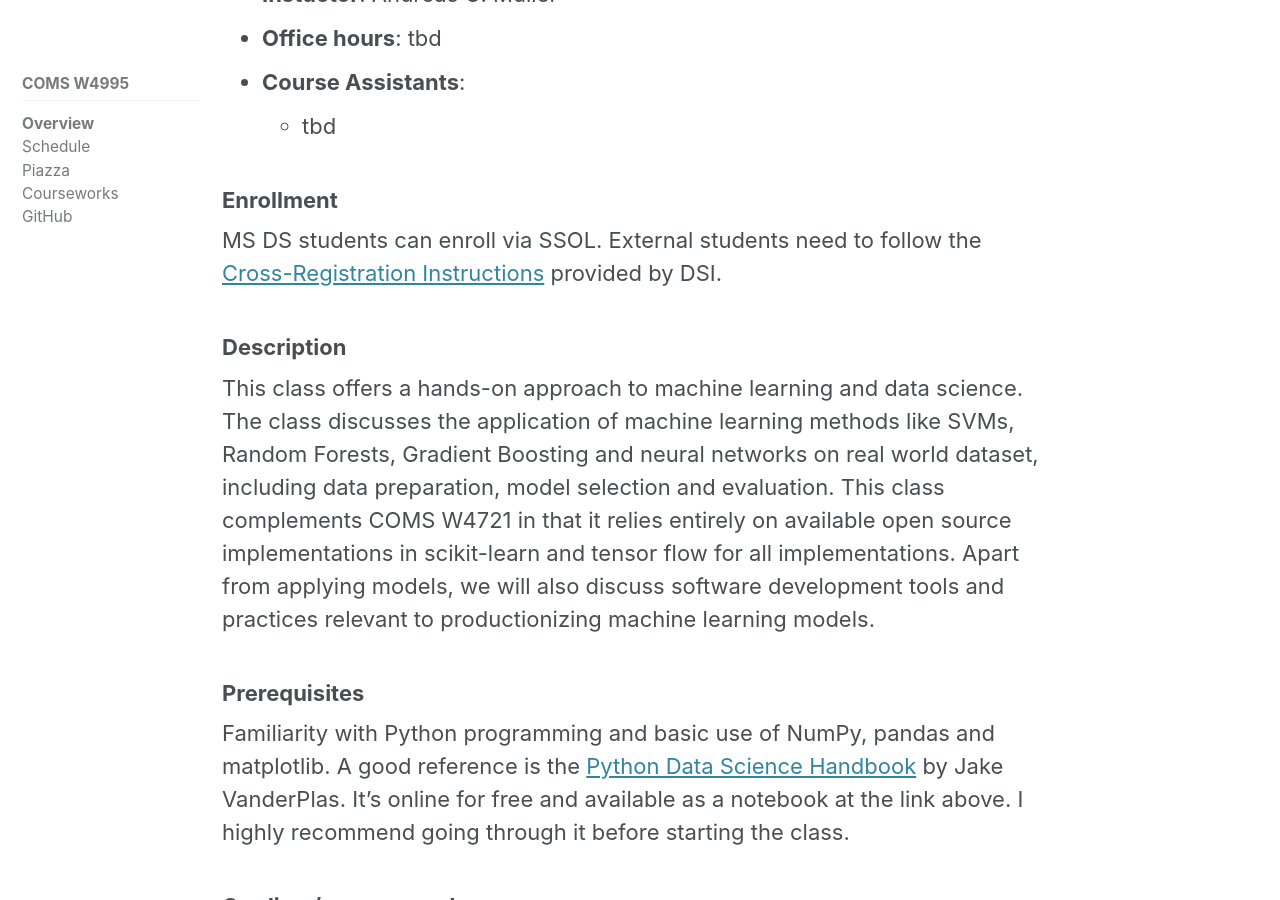
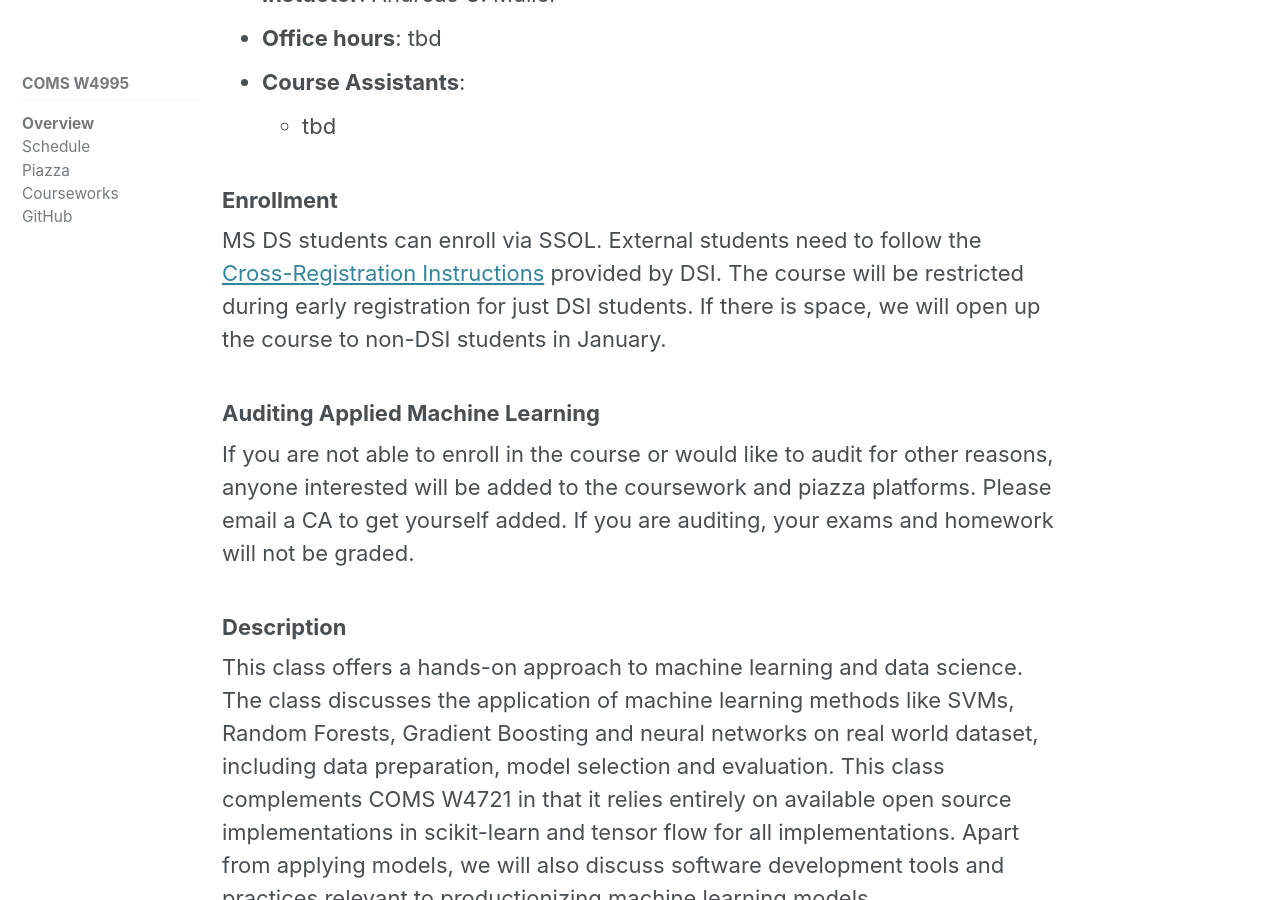
Before and after one commit to amueller/columbia-website, a Jekyll site: the page built from _comsw4995s20/home.md, in a window 1280 px wide and 900 px high, scrolled down 329 px. Built offline with Jekyll 4.4.1, drawn with Linux system fonts in a browser that asks for light colours; cached includes are drawn as plain includes; nearby versions of some CDN libraries.

Commit message:
update links, information about cross registration and auditing

```diff
--- a/_comsw4995s20/home.md
+++ b/_comsw4995s20/home.md
@@ -16,6 +16,14 @@ sidebar:
 ### Enrollment
 MS DS students can enroll via SSOL. External students need to follow the <a href="http://datascience.columbia.edu/course-inventory">
 Cross-Registration Instructions</a> provided by DSI.
+The course will be restricted during early registration for just DSI students.
+If there is space, we will open up the course to non-DSI students in January.
+
+### Auditing Applied Machine Learning
+If you are not able to enroll in the course or would like to audit for other
+reasons, anyone interested will be added to the coursework and piazza
+platforms. Please email a CA to get yourself added. If you are auditing, your
+exams and homework will not be graded.
 
 ### Description
 This class offers a hands-on approach to machine learning and data science. The
--- a/_data/navigation.yml
+++ b/_data/navigation.yml
@@ -51,6 +51,6 @@ comsw4995s20:
       - title: "Piazza"
         url: https://piazza.com/
       - title: "Courseworks"
-        url: https://courseworks2.columbia.edu/courses/
+        url: https://courseworks2.columbia.edu/courses/100944
       - title: "GitHub"
         url: https://github.com/amueller/COMS4995-s20
--- a/_layouts/home.html
+++ b/_layouts/home.html
@@ -6,10 +6,13 @@ layout: single
 <p>
 Applied Machine learning will be held again in Spring 2020 and will be listed in virgil soon.
 MS DS students can enroll in COMS W4995 via SSOL. External students have to follow the <a href="http://datascience.columbia.edu/course-inventory">
-Cross-Registration Instructions</a> outlined by DSI. More details on the <a href="https://www.cs.columbia.edu/~amueller/comsw4995s">course website</a>.
+Cross-Registration Instructions</a> outlined by DSI. More details on the <a href="https://www.cs.columbia.edu/~amueller/comsw4995s20">course website</a>.
 </p>
 <p>
 You can find the materials from last year <a href="https://www.cs.columbia.edu/~amueller/comsw4995s19/">on the previous course website</a>, and
 videos from last year on <a href="https://www.youtube.com/watch?v=Qd68h4UGlNY&list=PL_pVmAaAnxIQGzQS2oI3OWEPT-dpmwTfA">youtube</a>.
 The content in 2020 will closely resemble the previous content.
 </p>
+<h3>Auditing Applied Machine Learning</h3>
+If you are not able to enroll in the course or would like to audit for other reasons, anyone interested will be added to the coursework
+and piazza platforms. Please email a CA to get yourself added. If you are auditing, your exams and homework will not be graded.
```
